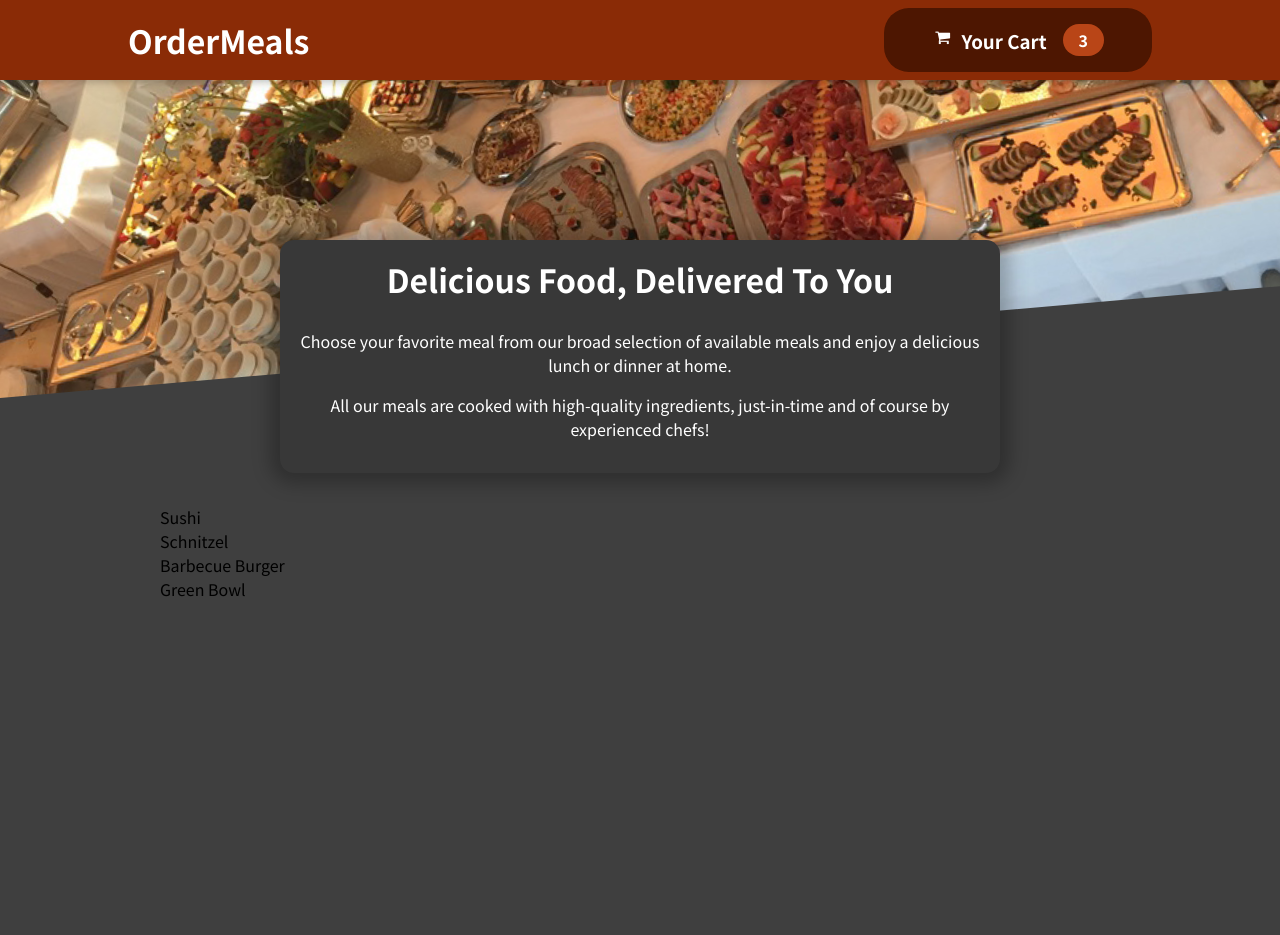
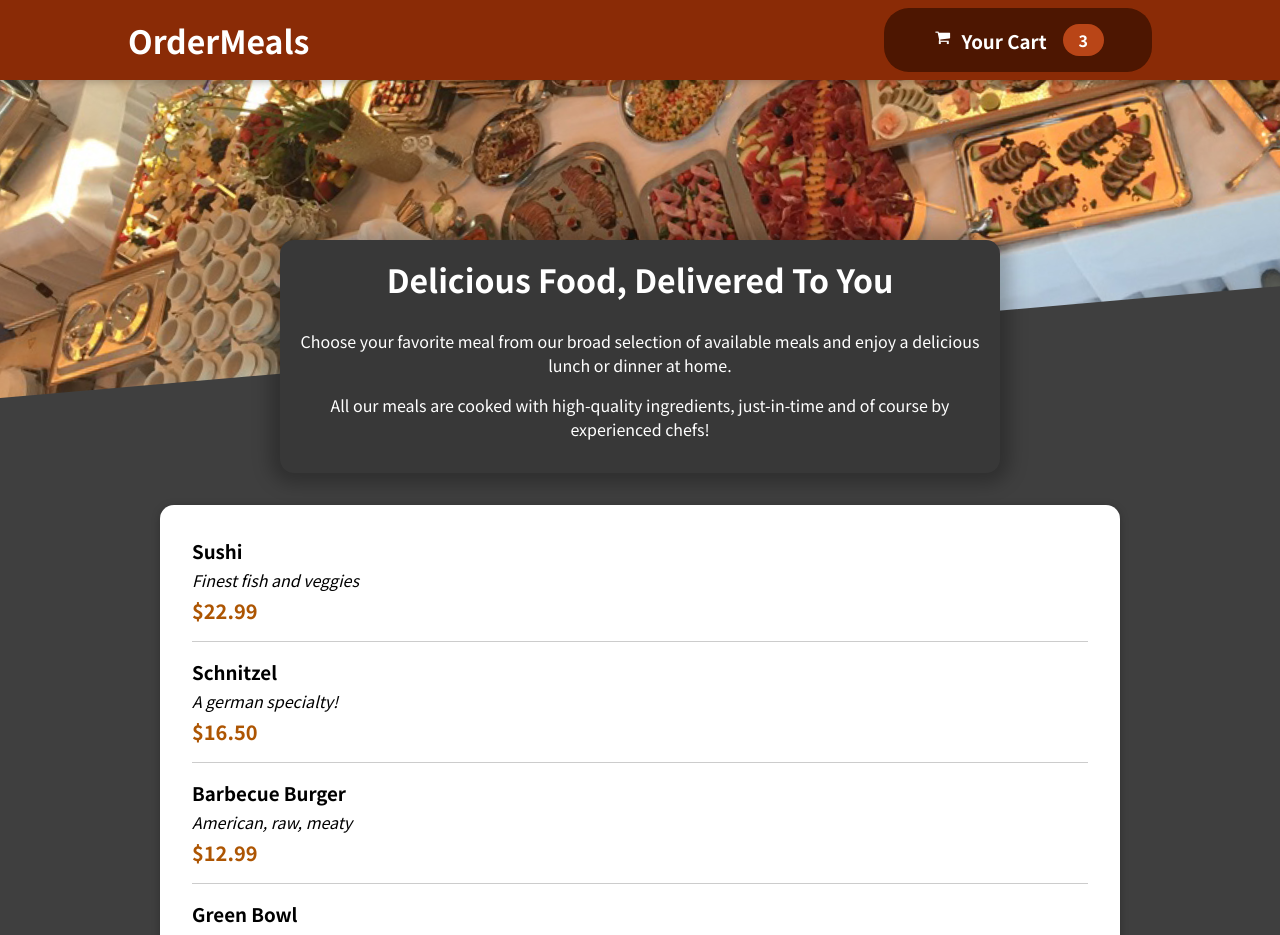
Before and after one commit to AkshitGuptaIITR/Food-Order-App, a React (Create React App) app: page / in a window 1280 px wide. Shown: the top 935 px of the page. Before the commit the page ends 800 px from the top, so only its background shows below. Built offline with nearby package versions, Linux system fonts and the light colour scheme.

Commit message:
Card Style Addition

```diff
--- /dev/null
+++ b/src/components/Meals/MealItem/MealItem.jsx
@@ -0,0 +1,18 @@
+import React from "react";
+import style from "./MealItem.module.css";
+
+const MealItem = (props) => {
+  const price = `$${props.price.toFixed(2)}`;
+  return (
+    <li className={style.meal}>
+      <div>
+        <h3>{props.name}</h3>
+        <div className={style.description}>{props.description}</div>
+        <div className={style.price}>{price}</div>
+      </div>
+      <div></div>
+    </li>
+  );
+};
+
+export default MealItem;
--- /dev/null
+++ b/src/components/Meals/MealItem/MealItem.module.css
@@ -0,0 +1,22 @@
+.meal {
+  display: flex;
+  justify-content: space-between;
+  margin: 1rem;
+  padding-bottom: 1rem;
+  border-bottom: 1px solid #ccc;
+}
+
+.meal h3 {
+  margin: 0 0 0.25rem 0;
+}
+
+.description {
+  font-style: italic;
+}
+
+.price {
+  margin-top: 0.25rem;
+  font-weight: bold;
+  color: #ad5502;
+  font-size: 1.25rem;
+}
--- a/src/components/Meals/MealsAvailible.js
+++ b/src/components/Meals/MealsAvailible.js
@@ -1,5 +1,7 @@
 import React from "react";
 import style from "./Availible.module.css";
+import Card from "../UI/Card";
+import MealItem from "./MealItem/MealItem";
 
 const MealsAvailible = () => {
   const DUMMY_MEALS = [
@@ -30,12 +32,21 @@
   ];
 
   const mealsList = DUMMY_MEALS.map((meal) => {
-    return (<li>{meal.name}</li>);
+    return (
+      <MealItem
+        key={meal.id}
+        name={meal.name}
+        description={meal.description}
+        price={meal.price}
+      />
+    );
   });
 
   return (
     <div className={style.meals}>
-      <ul>{mealsList}</ul>
+      <Card>
+        <ul>{mealsList}</ul>
+      </Card>
     </div>
   );
 };
--- /dev/null
+++ b/src/components/UI/Card.js
@@ -0,0 +1,12 @@
+import React from 'react';
+import style from "./Card.module.css"
+
+const Card = (props) => {
+  return (
+    <div className={style.card}>
+      {props.children}
+    </div>
+  )
+}
+
+export default Card
--- /dev/null
+++ b/src/components/UI/Card.module.css
@@ -0,0 +1,6 @@
+.card {
+  padding: 1rem;
+  box-shadow: 0 2px 8px rgba(0, 0, 0, 0.25);
+  border-radius: 14px;
+  background-color: white;
+}
```
Also changed, not shown: src/components/Meals/MealItem/MealItemForm.js (added, +11 -0 lines), 1 other file (tests, documents, lock files or other folders).
